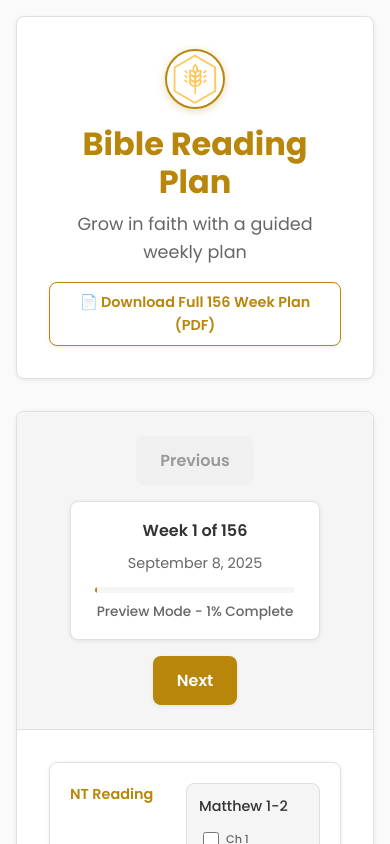
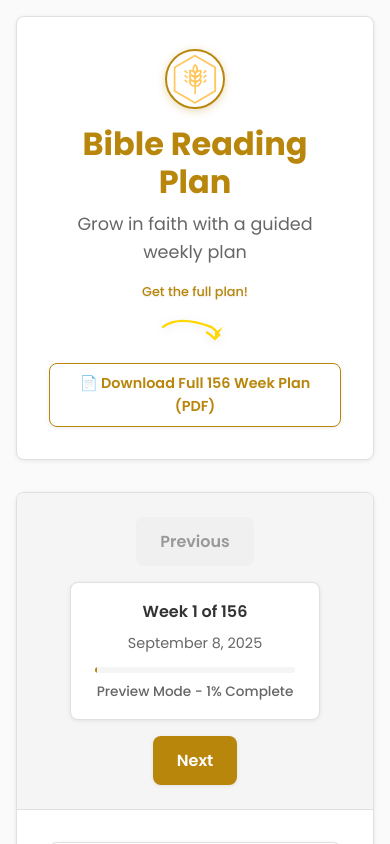
Before and after one commit to Codingpastor/biblereadinplan---redo2, a React (Vite) app in the folder web/: page / in a window 390 px wide. Shown: the top 844 px of the page. Built offline with nearby package versions, Linux system fonts and the light colour scheme; the HTML template or start-up script is replaced by a standard one.

Commit message:
feat: add download arrow component with animation and responsive styles

```diff
--- a/web/src/App.css
+++ b/web/src/App.css
@@ -678,3 +678,75 @@ body {
     scroll-behavior: auto;
   }
 }
+
+/* Download Arrow Styles */
+.arrow-container {
+  display: flex;
+  justify-content: center;
+  margin: 1rem 0 0.5rem 0;
+  position: relative;
+}
+
+.download-arrow {
+  display: flex;
+  flex-direction: column;
+  align-items: center;
+  animation: gentle-bounce 2s ease-in-out infinite;
+}
+
+.arrow-text {
+  font-size: 0.9rem;
+  font-weight: 500;
+  color: var(--primary);
+  margin-bottom: 0.25rem;
+  text-shadow: 0 1px 2px rgba(0, 0, 0, 0.1);
+}
+
+.arrow-svg {
+  width: 100px;
+  height: 50px;
+  filter: drop-shadow(0 2px 4px rgba(0, 0, 0, 0.1));
+}
+
+@keyframes gentle-bounce {
+  0%, 20%, 50%, 80%, 100% {
+    transform: translateY(0);
+  }
+  40% {
+    transform: translateY(-8px);
+  }
+  60% {
+    transform: translateY(-4px);
+  }
+}
+
+/* Hover effect for the download link when arrow is present */
+.pdf-link:hover + .arrow-container .download-arrow,
+.download-arrow:hover {
+  animation-play-state: paused;
+  transform: translateY(-5px);
+}
+
+/* Responsive arrow */
+@media (max-width: 768px) {
+  .arrow-svg {
+    width: 80px;
+    height: 40px;
+  }
+
+  .arrow-text {
+    font-size: 0.8rem;
+  }
+}
+
+/* Respect reduced motion preference for arrow */
+@media (prefers-reduced-motion: reduce) {
+  .download-arrow {
+    animation: none;
+  }
+
+  .pdf-link:hover + .arrow-container .download-arrow,
+  .download-arrow:hover {
+    transform: none;
+  }
+}
--- a/web/src/App.jsx
+++ b/web/src/App.jsx
@@ -236,6 +236,28 @@ export default function App() {
           Bible Reading Plan
         </h1>
         <p className="subtitle">Grow in faith with a guided weekly plan</p>
+        <div className="arrow-container">
+          <div className="download-arrow">
+            <span className="arrow-text">Get the full plan!</span>
+            <svg
+              className="arrow-svg"
+              viewBox="0 0 100 50"
+              xmlns="http://www.w3.org/2000/svg"
+            >
+              <path
+                d="M10 25 Q30 10, 70 25 Q75 28, 80 35 L75 40 Q70 35, 65 32"
+                stroke="#FFD700"
+                strokeWidth="3"
+                fill="none"
+                strokeLinecap="round"
+              />
+              <polygon
+                points="75,32 85,25 75,40"
+                fill="#FFD700"
+              />
+            </svg>
+          </div>
+        </div>
         <div className="pdf-link-container">
           <a
             href="/Full 156 week plan KZMC.pdf"
```
